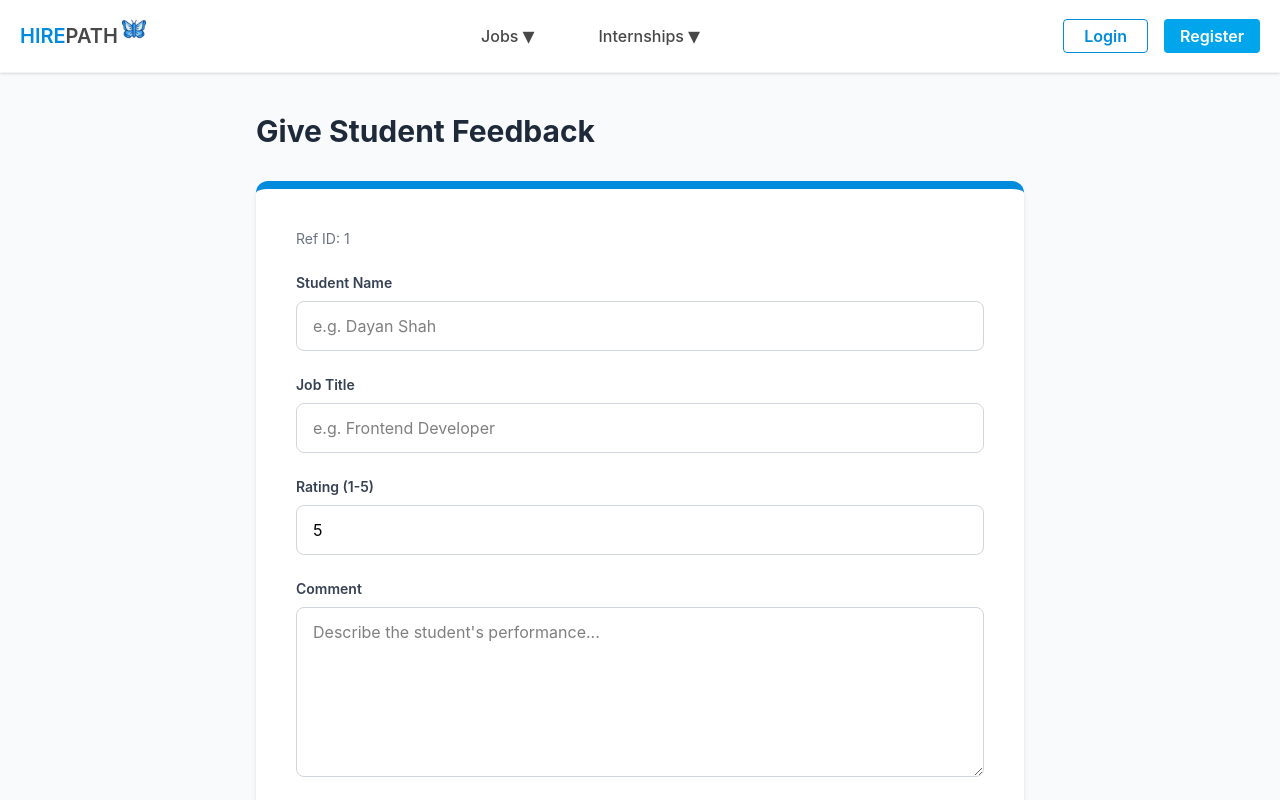
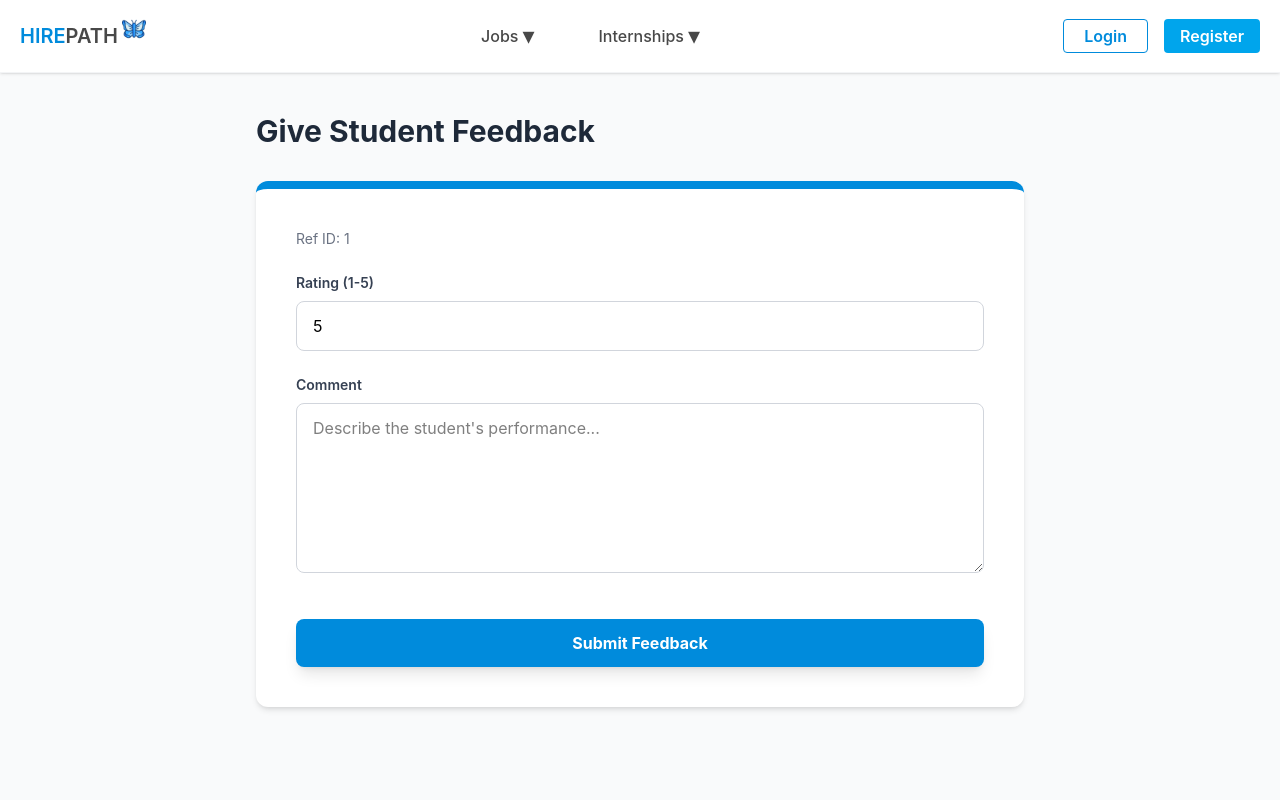
Before and after one commit to akramguroo-dev/hirepath, a React (Vite) app in the folder client/: page /feedback/1 in a window 1280 px wide. Shown: the top 800 px of the page. Built offline with nearby package versions, Linux system fonts and the light colour scheme.

Commit message:
feat: connect feedback form to API, update PROGRESS.md with full roadmap

```diff
--- a/client/src/pages/EmployerApplicants.jsx
+++ b/client/src/pages/EmployerApplicants.jsx
@@ -38,11 +38,11 @@ export default function EmployerApplicants() {
       await API.patch(
         `/applications/${appId}/status`,
         { status },
-        { headers: { Authorization: `Bearer ${token}` } }
+        { headers: { Authorization: `Bearer ${token}` } },
       );
-      setApplicants(applicants.map((a) =>
-        a._id === appId ? { ...a, status } : a
-      ));
+      setApplicants(
+        applicants.map((a) => (a._id === appId ? { ...a, status } : a)),
+      );
     } catch (error) {
       console.error(error);
     }
@@ -125,6 +125,12 @@ export default function EmployerApplicants() {
                     >
                       Reject
                     </button>
+                    <Link
+                      to={`/feedback/${app._id}`}
+                      className="px-3 py-1 bg-[#008BDC] hover:bg-[#0076bb] text-white text-xs font-bold rounded"
+                    >
+                      Feedback
+                    </Link>
                   </td>
                 </tr>
               ))}
--- a/client/src/pages/FeedbackForm.jsx
+++ b/client/src/pages/FeedbackForm.jsx
@@ -1,18 +1,30 @@
 import { useState } from "react";
-import { useParams } from "react-router-dom";
+import { useNavigate, useParams } from "react-router-dom";
+import API from "../api/axios";
 
 export default function FeedbackForm() {
   const { applicationId } = useParams();
   const [formData, setFormData] = useState({
-    studentName: '',
-    jobTitle: '',
     rating: 5,
-    comment: '',
+    comment: "",
   });
-  const handleSubmit = (e) => {
-    e.preventDefault();
-    console.log("Feedback Submitted for ID:", applicationId, formData);
-    alert("Feedback submitted successfully (UI Only)");
+  const navigate = useNavigate();
+
+  const handleSubmit = async (e) => {
+    try {
+      e.preventDefault();
+      const token = localStorage.getItem("token");
+      await API.patch(
+        `/applications/${applicationId}/status`,
+        { employer_feedback: formData.comment, rating: formData.rating },
+        {
+          headers: { Authorization: `Bearer ${token}` },
+        },
+      );
+      navigate("/employer-dashboard");
+    } catch (error) {
+      console.error(error);
+    }
   };
   return (
     <div className="min-h-screen bg-gray-50 py-10 px-4">
@@ -24,48 +36,33 @@ export default function FeedbackForm() {
           <p className="text-gray-500 mb-6 text-sm">Ref ID: {applicationId}</p>
           <form onSubmit={handleSubmit} className="space-y-6">
             <div>
-              <label className="block text-sm font-semibold text-gray-700 mb-2">Student Name</label>
-              <input
-                type="text"
-                className="w-full px-4 py-3 rounded-lg border border-gray-300 focus:ring-2 focus:ring-[#008BDC] focus:border-transparent outline-none transition-all"
-                placeholder="e.g. Dayan Shah"
-                value={formData.studentName}
-                onChange={(e) => setFormData({ ...formData, studentName: e.target.value })}
-                required
-              />
-            </div>
-            <div>
-              <label className="block text-sm font-semibold text-gray-700 mb-2">Job Title</label>
-              <input
-                type="text"
-                className="w-full px-4 py-3 rounded-lg border border-gray-300 focus:ring-2 focus:ring-[#008BDC] focus:border-transparent outline-none transition-all"
-                placeholder="e.g. Frontend Developer"
-                value={formData.jobTitle}
-                onChange={(e) => setFormData({ ...formData, jobTitle: e.target.value })}
-                required
-              />
-            </div>
-
-            <div>
-              <label className="block text-sm font-semibold text-gray-700 mb-2">Rating (1-5)</label>
+              <label className="block text-sm font-semibold text-gray-700 mb-2">
+                Rating (1-5)
+              </label>
               <input
                 type="number"
                 min="1"
                 max="5"
                 className="w-full px-4 py-3 rounded-lg border border-gray-300 focus:ring-2 focus:ring-[#008BDC] focus:border-transparent outline-none transition-all"
                 value={formData.rating}
-                onChange={(e) => setFormData({ ...formData, rating: e.target.value })}
+                onChange={(e) =>
+                  setFormData({ ...formData, rating: e.target.value })
+                }
                 required
               />
             </div>
             <div>
-              <label className="block text-sm font-semibold text-gray-700 mb-2">Comment</label>
+              <label className="block text-sm font-semibold text-gray-700 mb-2">
+                Comment
+              </label>
               <textarea
                 rows="6"
                 className="w-full px-4 py-3 rounded-lg border border-gray-300 focus:ring-2 focus:ring-[#008BDC] focus:border-transparent outline-none transition-all"
                 placeholder="Describe the student's performance..."
                 value={formData.comment}
-                onChange={(e) => setFormData({ ...formData, comment: e.target.value })}
+                onChange={(e) =>
+                  setFormData({ ...formData, comment: e.target.value })
+                }
                 required
               ></textarea>
             </div>
```
Also changed, not shown: 1 other file (tests, documents, lock files or other folders).
